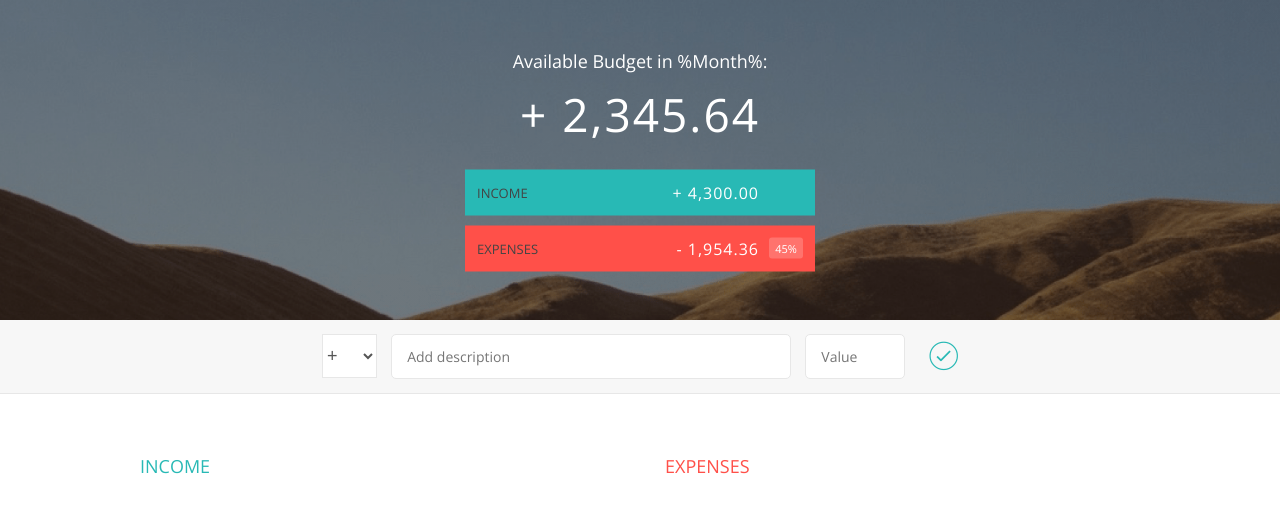
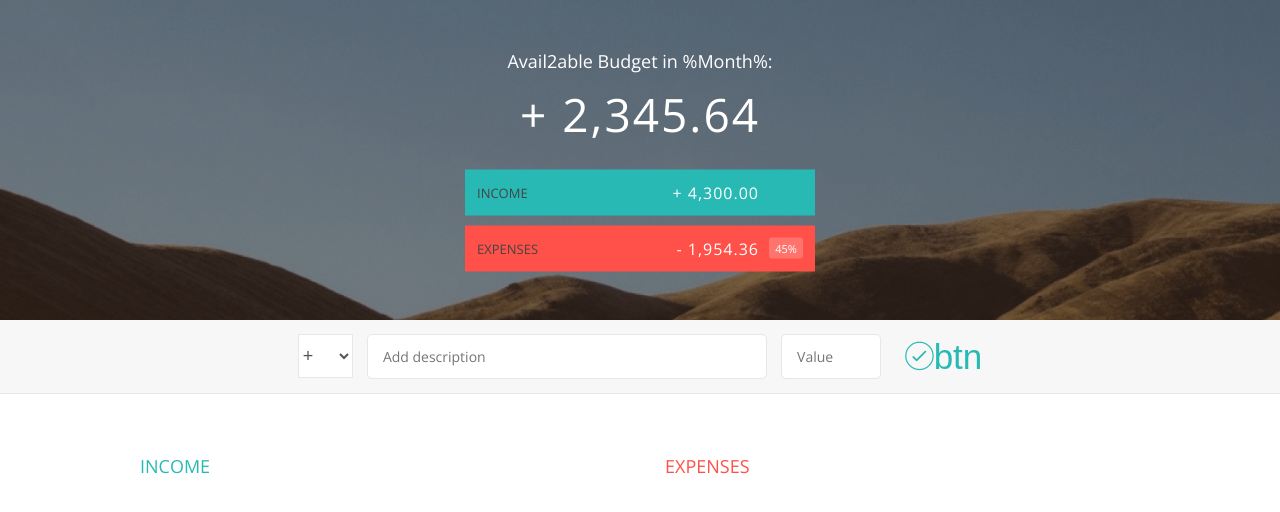
Before and after one commit to Enkhjavkhlan/finance, a plain HTML site: page index.html in a window 1280 px wide. Drawn offline with nearby package versions, Linux system fonts and the light colour scheme.

Commit message:
Update index.html

```diff
--- a/index.html
+++ b/index.html
@@ -12,7 +12,7 @@
         <div class="top">
             <div class="budget">
                 <div class="budget__title">
-                    Available Budget in
+                    Avail2able Budget in
                     <span class="budget__title--month">%Month%</span>:
                 </div>
 
@@ -47,7 +47,7 @@
                     </select>
                     <input type="text" class="add__description" placeholder="Add description">
                     <input type="number" class="add__value" placeholder="Value">
-                    <button class="add__btn"><i class="ion-ios-checkmark-outline"></i></button>
+                    <button class="add__btn"><i class="ion-ios-checkmark-outline"></i>btn</button>
                 </div>
             </div>
 
```
